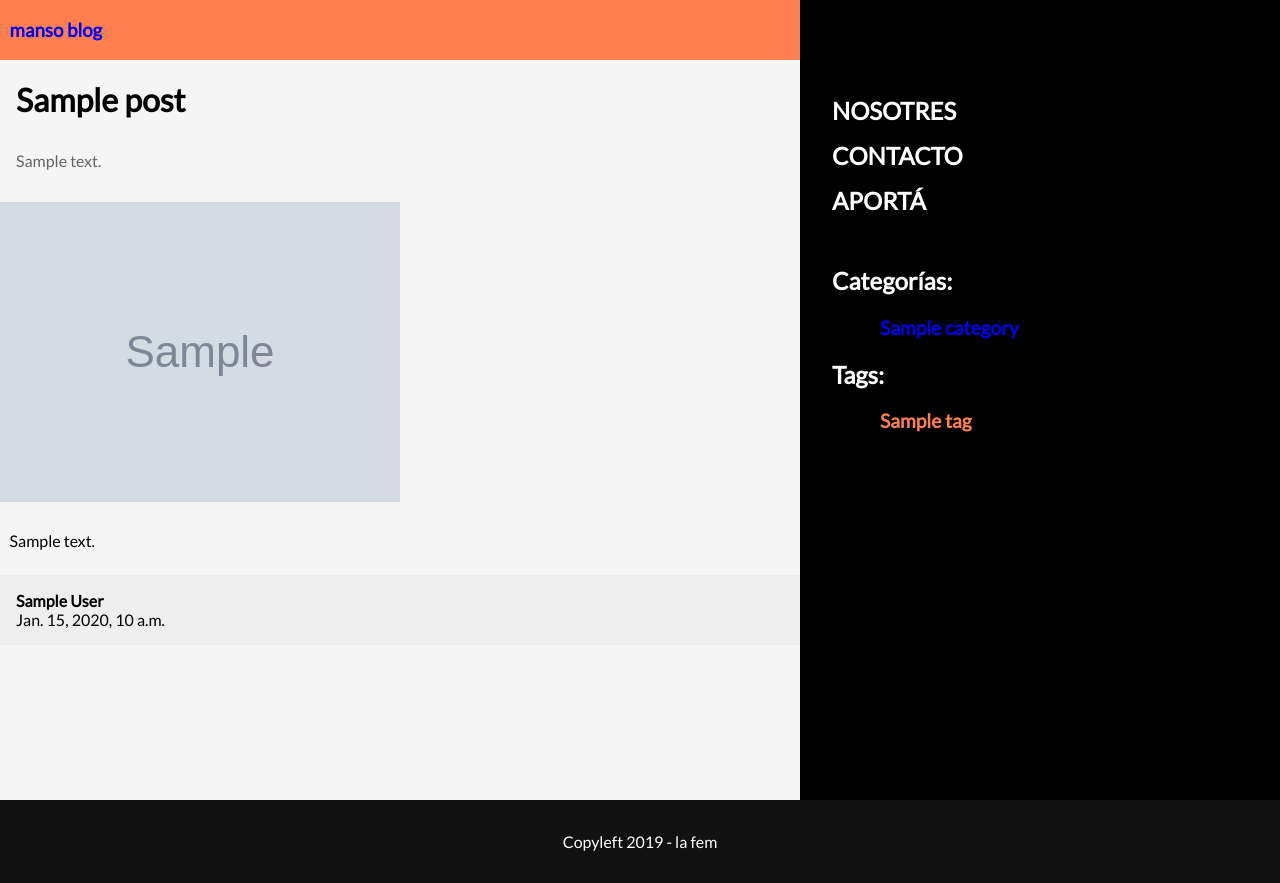
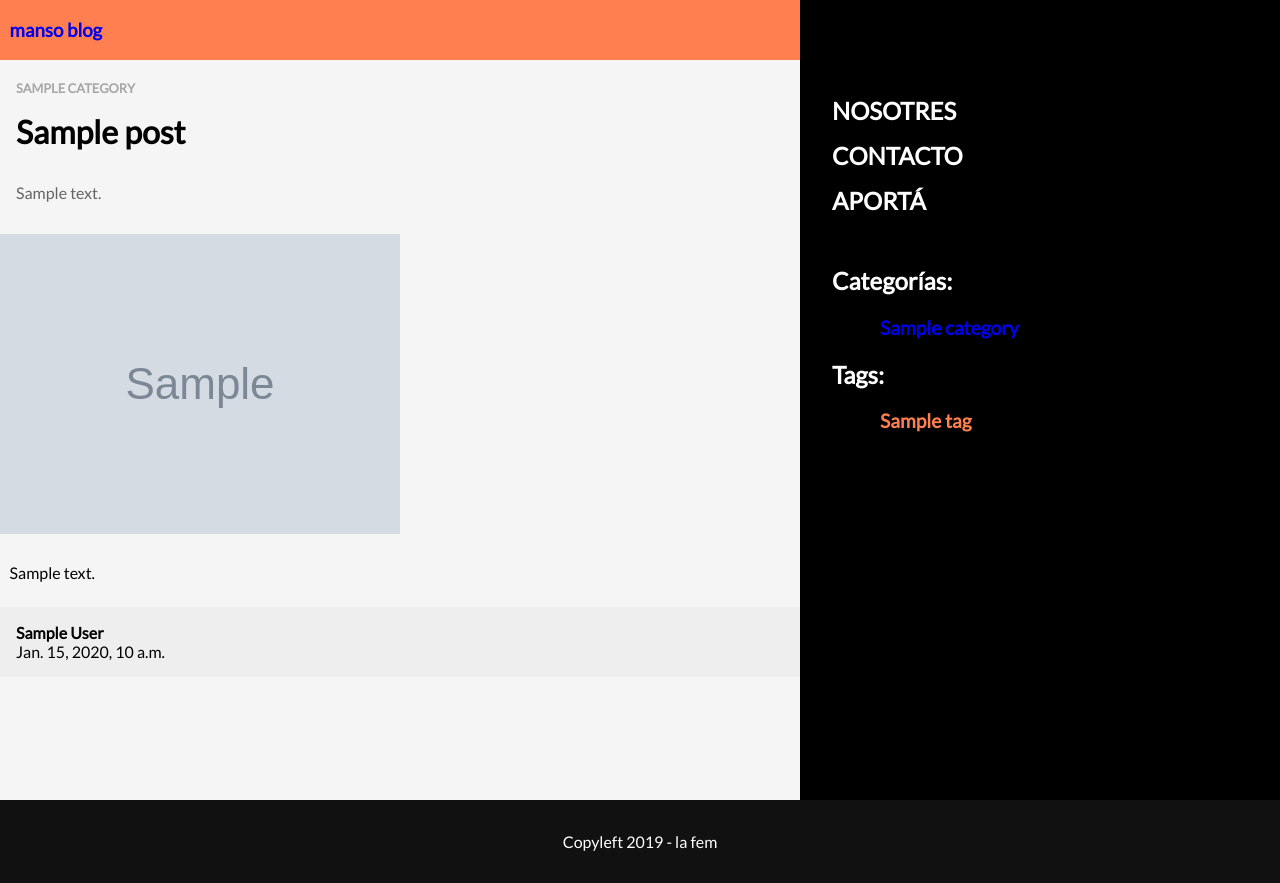
Before and after one commit to dbertranou/fem-blog, a Django app: a page that uses blog/templates/blog/detail.html in a window 1280 px wide. Run offline with Django 3.2, Linux system fonts and the light colour scheme; tables that the repository leaves empty hold one stand-in row (values such as "Sample post"); grey boxes marked "Sample" are stand-in pictures.

Commit message:
added category readable name to detail template

```diff
--- a/blog/static/blog/css/detail.css
+++ b/blog/static/blog/css/detail.css
@@ -1,6 +1,13 @@
 .wrapper {
   margin-bottom: 1rem;
   width: 100%;
+}
+
+.post__category {
+  text-transform: uppercase;
+  font-size: 0.8rem;
+  padding: 0 1rem;
+  color: rgba(50,50,50,0.4);
 }
 
 .post__image {
--- a/blog/templates/blog/detail.html
+++ b/blog/templates/blog/detail.html
@@ -7,6 +7,7 @@
 
 {% block content %}
   <div class="wrapper">
+    <h3 class="post__category">{{ post.category.readable_name }}</h3>
     <h1 class="post__title">{{ post.title }}</h1>
     <div class="post__summary">
       {{ post.summary|safe }}
```
